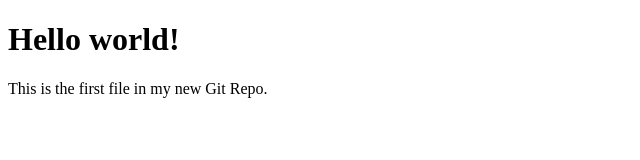
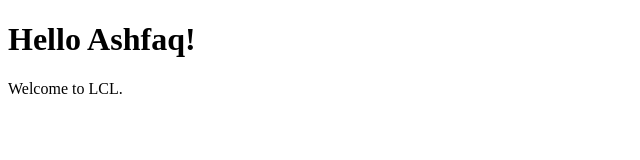
Before and after one commit to ashfaq1795/Practice-for-git, a plain HTML site: page index.html in a window 1280 px wide. Shown: the whole page, without its empty margins (0-640 px from the left). Drawn offline with Linux system fonts and the light colour scheme.

Commit message:
Update index.html

```diff
--- a/index.html
+++ b/index.html
@@ -5,8 +5,8 @@
 </head>
 <body>
 
-<h1>Hello world!</h1>
-<p>This is the first file in my new Git Repo.</p>
+<h1>Hello Ashfaq!</h1>
+<p>Welcome to LCL.</p>
 
 </body>
 </html>
```
